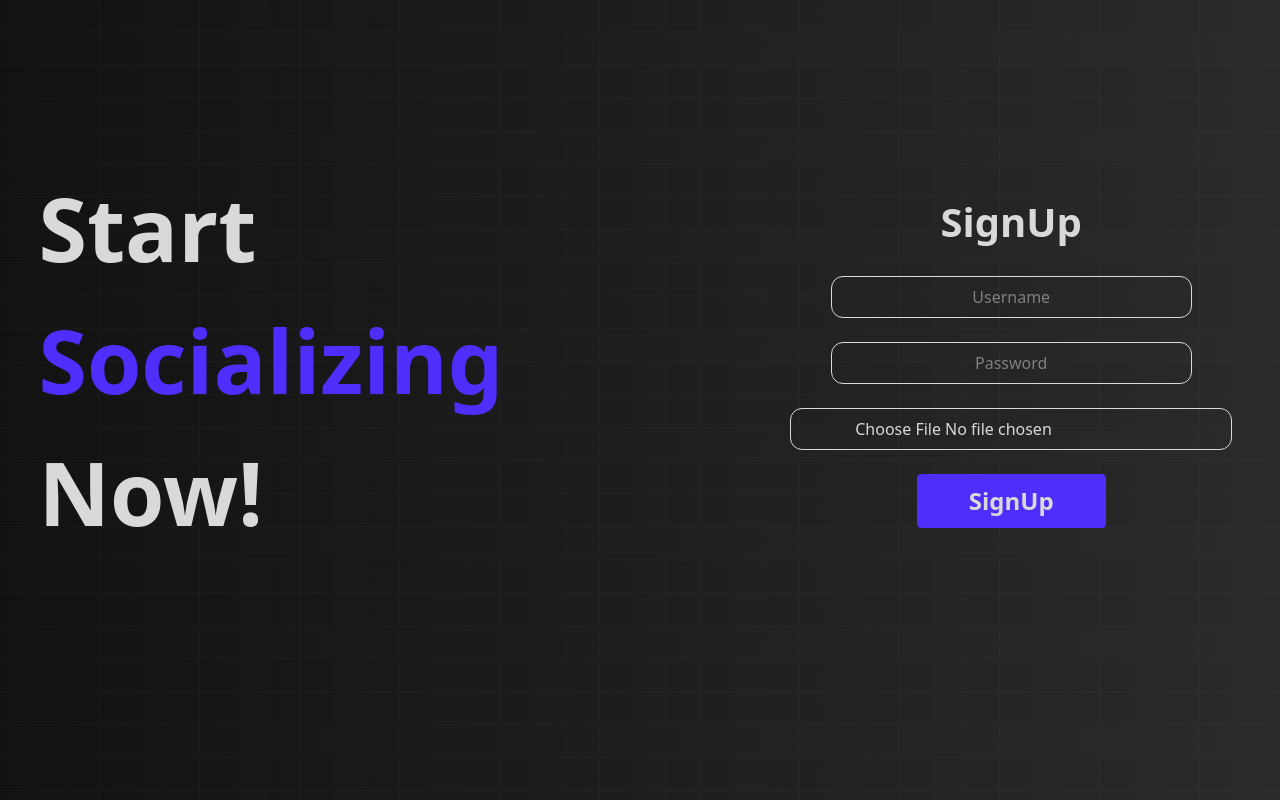
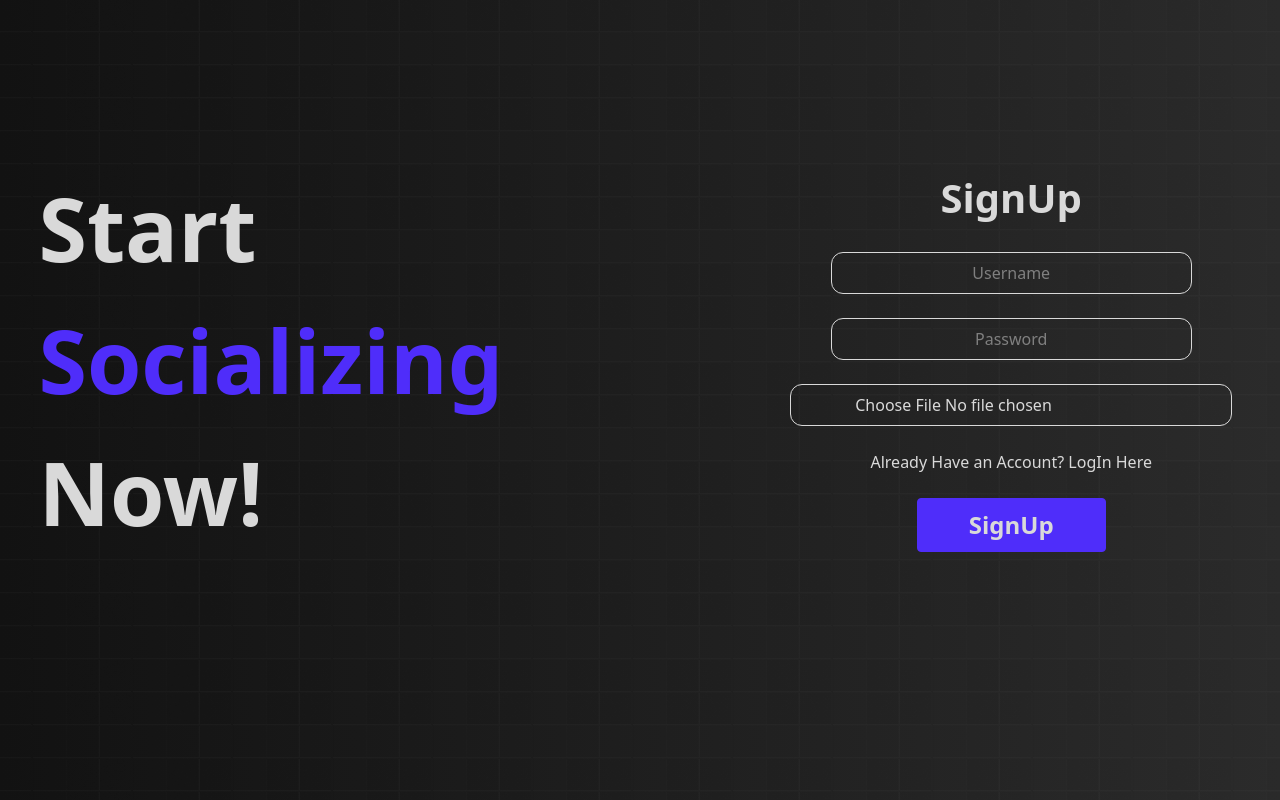
Before and after one commit to kabeeseh/bacgram, a Next.js app: page /signup in a window 1280 px wide. Built offline with nearby package versions, Linux system fonts and the light colour scheme.

Commit message:
Add navigation links for login and signup pages
- Added a link to the signup page on the login page for users who need to create an account.
- Added a link to the login page on the signup page for users who already have an account.

```diff
--- a/src/app/login/page.tsx
+++ b/src/app/login/page.tsx
@@ -9,6 +9,7 @@ import axios from "axios";
 import { useRouter } from "next/navigation";
 import { setCookie } from "cookies-next";
 import { useUser } from "../context/userContext";
+import Link from "next/link";
 
 export default function LogIn() {
   const { setUser } = useUser();
@@ -66,6 +67,10 @@ export default function LogIn() {
             ref={password}
             className="px-[5vw] border py-[1vh] rounded-xl text-center"
           />
+            <div className="relative inline-block group">
+            <Link href={"/signup"} className="">Already Have an Account? SignUp Here</Link>
+            <span className="w-0 h-0.5 absolute bottom-0 left-0 group-hover:w-full bg-[#d9d9d9] transition-all duration-200"></span>
+            </div>
           <button className="border px-[4vw] py-[1vh] bg-[#4F2DFA] border-[#4F2DFA] rounded text-[1.5rem] font-bold hover:bg-transparent transition-all duration-200">
             LogIn
           </button>
--- a/src/app/signup/page.tsx
+++ b/src/app/signup/page.tsx
@@ -9,6 +9,7 @@ import axios from "axios";
 import { useRouter } from "next/navigation";
 import { setCookie } from "cookies-next";
 import { useUser } from "../context/userContext";
+import Link from "next/link";
 
 export default function SignUp() {
   const { setUser } = useUser();
@@ -77,6 +78,12 @@ export default function SignUp() {
             ref={pp}
             className="px-[5vw] border py-[1vh] rounded-xl text-center"
           />
+          <div className="relative inline-block group">
+            <Link href={"/login"} className="">
+              Already Have an Account? LogIn Here
+            </Link>
+            <span className="w-0 h-0.5 absolute bottom-0 left-0 group-hover:w-full bg-[#d9d9d9] transition-all duration-200"></span>
+          </div>
           <button className="border px-[4vw] py-[1vh] bg-[#4F2DFA] border-[#4F2DFA] rounded text-[1.5rem] font-bold hover:bg-transparent transition-all duration-200">
             SignUp
           </button>
```
Also changed, not shown: 1 other file (tests, documents, lock files or other folders).
